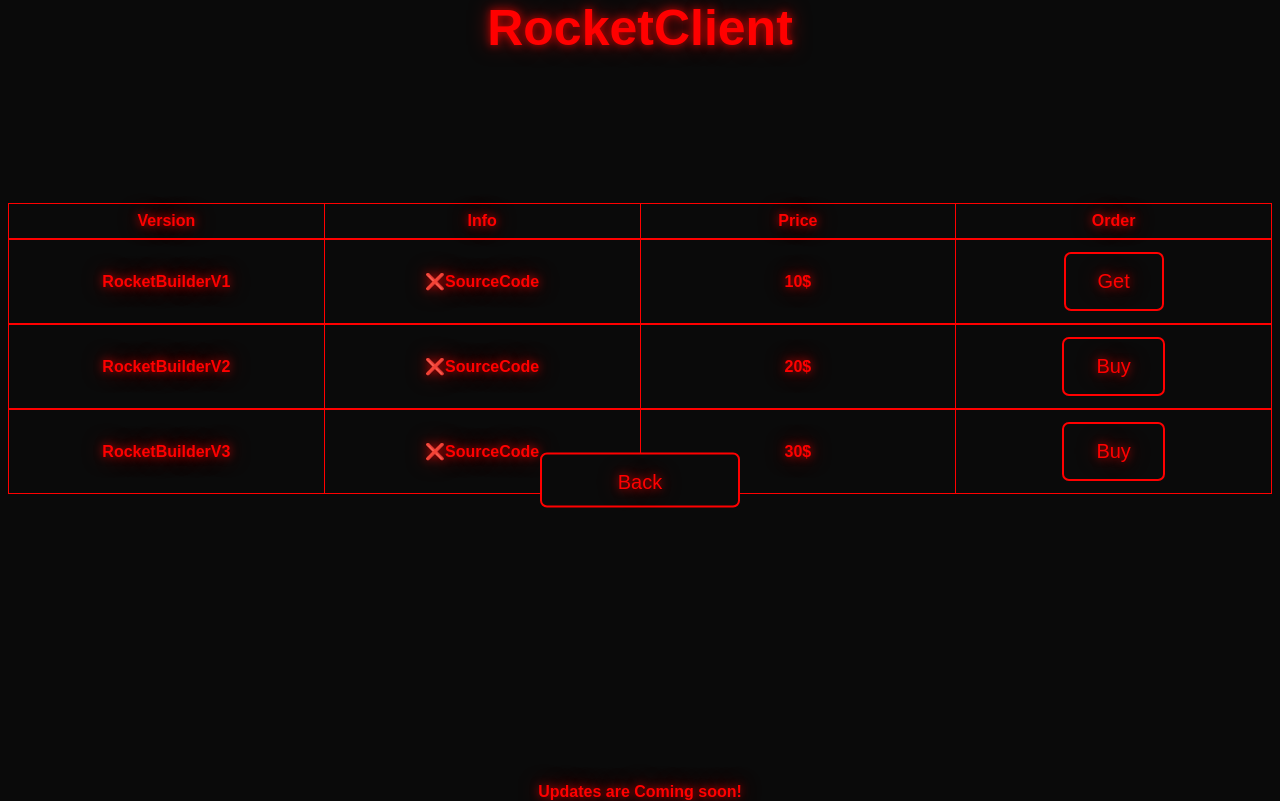
After one commit to RealXeuka/RocketClient, a PHP site: page /builder.html in a window 1280 px wide. The commit adds this page. Run offline with PHP 8.4, Linux system fonts and the light colour scheme; lists and menus that the app fills with data are empty.

Commit message:
Add files via upload

```diff
--- /dev/null
+++ b/builder.html
@@ -0,0 +1,83 @@
+<!DOCTYPE html>
+<html lang="de">
+<head>
+    <meta charset="UTF-8">
+    <meta name="viewport" content="width=device-width, initial-scale=1.0">
+    <link rel="icon" type="image/x-icon" href="Pictures/icon.png">
+    <link rel="stylesheet" href="styles.css">
+    <script src="javascript.js"></script>
+</head>
+<body>
+    <link rel="icon" type="image/x-icon" href="Pictures/icon.png">
+    <link rel="stylesheet" href="styles.css">
+    <script src="javascript.js"></script>
+</body>
+<title> • RocketClient</title>
+
+<h1 class="text1">RocketClient</h1>
+<br>
+<br>
+
+<table id="rocket-table">
+    <thead>
+        <tr>
+            <th>Version</th>
+            <th>Info</th>
+            <th>Price</th>
+            <th>Order</th>
+        </tr>
+    </thead>
+    <tbody>
+        </tbody>
+</table>
+<table id="rocket-table1">
+    <thead>
+        <tr>
+            <th>RocketBuilderV1</th>
+            <th>❌SourceCode</th>
+            <th>10$</th>
+            <th><a href="./Files/Test.zip" download>
+                <button class="button3">Get</button>
+            </a></th>
+        </tr>
+    </thead>
+    <tbody>
+        </tbody>
+</table>
+<table id="rocket-table2">
+    <thead>
+        <tr>
+            <th>RocketBuilderV2</th>
+            <th>❌SourceCode</th>
+            <th>20$</th>
+            <th><a href="https://www.instagram.com/xeukaa?igsh=MW5uN2U1cDdpMWRoeA==" download>
+                <button class="button3">Buy</button>
+            </a></th>
+        </tr>
+    </thead>
+    <tbody>
+        </tbody>
+</table>
+<table id="rocket-table">
+    <thead>
+        <tr>
+            <th>RocketBuilderV3</th>
+            <th>❌SourceCode</th>
+            <th>30$</th>
+            <th><a href="https://www.instagram.com/xeukaa?igsh=MW5uN2U1cDdpMWRoeA==" download>
+                <button class="button3">Buy</button>
+            </a></th>
+        </tr>
+    </thead>
+    <tbody>
+        </tbody>
+</table>
+<br>
+<b class="text2">Updates are Coming soon!</b>
+<br>
+<br>
+<a href="index.html" price>
+    <button class="button4">Back</button>
+</a>
+</body>
+</html>
--- a/index.html
+++ b/index.html
@@ -25,6 +25,10 @@
     <button class="button2">Bot Prices</button>
 </a>
 <br>
+<a href="builder.html" price>
+    <button class="button5">Rat Builder</button>
+</a>
+<br>
 <b class="text2">Updates are Coming soon!</b>
 
 </body>
```
Also changed, not shown: styles.css (+37 -1 lines).
